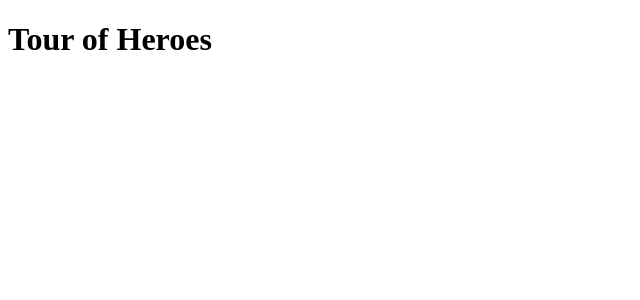
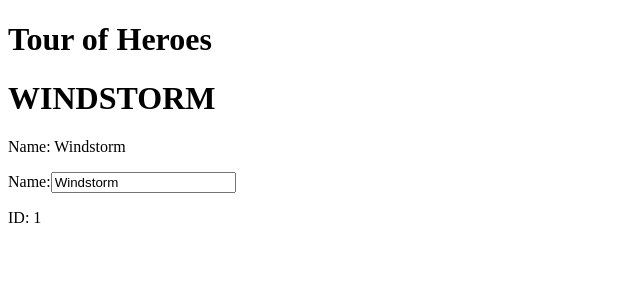
Before and after one commit to timwaldron/tour-of-heroes-app, an Angular app: page / in a window 1280 px wide. Shown: the top 300 px of the page, without its empty margins (0-640 px from the left). Built offline with nearby package versions, Linux system fonts and the light colour scheme.

Commit message:
Added hero class, implemented two-way data bindings

```diff
--- a/src/app/app.component.html
+++ b/src/app/app.component.html
@@ -1 +1,2 @@
 <h1>{{ title }}</h1>
+<app-heroes></app-heroes>
--- a/src/app/app.module.ts
+++ b/src/app/app.module.ts
@@ -1,5 +1,6 @@
 import { BrowserModule } from '@angular/platform-browser';
 import { NgModule } from '@angular/core';
+import { FormsModule } from '@angular/forms';
 
 import { AppComponent } from './app.component';
 import { HeroesComponent } from './heroes/heroes.component';
@@ -10,7 +11,8 @@ import { HeroesComponent } from './heroes/heroes.component';
     HeroesComponent
   ],
   imports: [
-    BrowserModule
+    BrowserModule,
+    FormsModule,
   ],
   providers: [],
   bootstrap: [AppComponent]
--- /dev/null
+++ b/src/app/hero.ts
@@ -0,0 +1,4 @@
+export class Hero {
+    id: number;
+    name: string;
+}
--- a/src/app/heroes/heroes.component.html
+++ b/src/app/heroes/heroes.component.html
@@ -1 +1,7 @@
-<p>heroes works!</p>
+<div>
+  <h1>{{ hero.name | uppercase }}</h1>
+  <p>Name: {{ hero.name }}</p>
+  <label name="heroName">Name:</label>
+  <input type="text" name="heroName" [(ngModel)]="hero.name">
+  <p>ID: {{ hero.id }}</p>
+</div>
--- a/src/app/heroes/heroes.component.ts
+++ b/src/app/heroes/heroes.component.ts
@@ -1,4 +1,5 @@
 import { Component, OnInit } from '@angular/core';
+import { Hero } from '../hero';
 
 @Component({
   selector: 'app-heroes',
@@ -7,7 +8,10 @@ import { Component, OnInit } from '@angular/core';
 })
 export class HeroesComponent implements OnInit {
 
-  hero = 'Windstorm';
+  hero: Hero = {
+    id: 1,
+    name: 'Windstorm',
+  }
 
   constructor() { }
 
```
